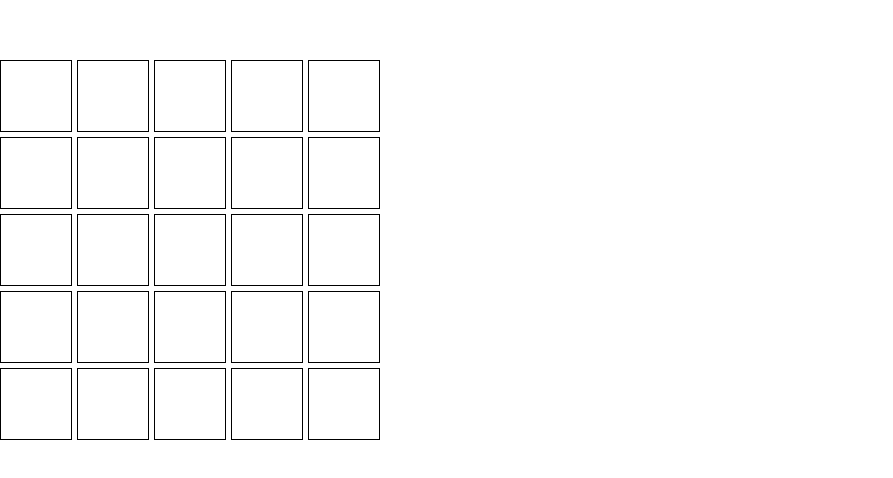
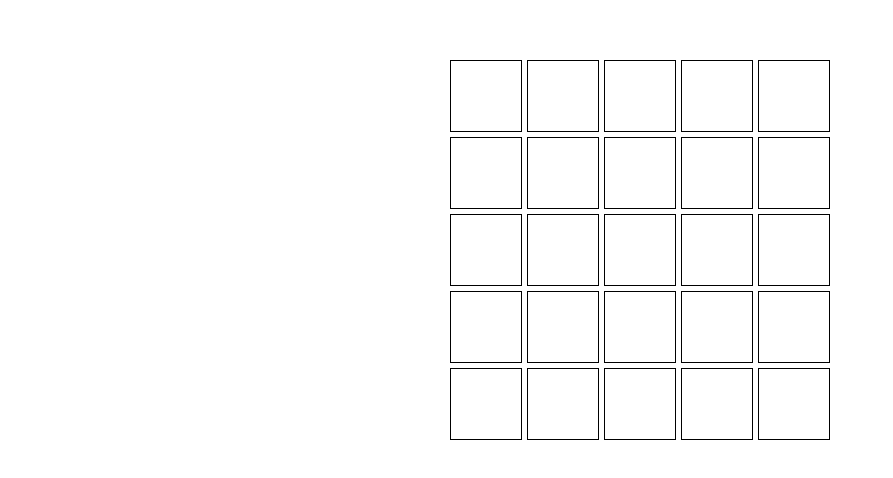
Before and after one commit to jezozobrado/wordle, a React (Vite) app in the folder wordle/: page / in a window 1280 px wide. Shown: the part 150-628 px from the top of the page, without its empty margins (0-893 px from the left). Built offline with nearby package versions, Linux system fonts and the light colour scheme.

Commit message:
center div

```diff
--- a/wordle/src/App.css
+++ b/wordle/src/App.css
@@ -1,3 +1,10 @@
+#root {
+  width: 100%;
+  display: flex;
+  justify-content: center;
+  align-items: center;
+}
+
 .line-container {
   display: flex;
   flex-direction: column;
--- a/wordle/src/App.tsx
+++ b/wordle/src/App.tsx
@@ -2,7 +2,11 @@ import "./App.css";
 import Tile from "./components/Tile";
 
 function App() {
-  return <Tile />;
+  return (
+    <div className="tile-container">
+      <Tile />
+    </div>
+  );
 }
 
 export default App;
```
